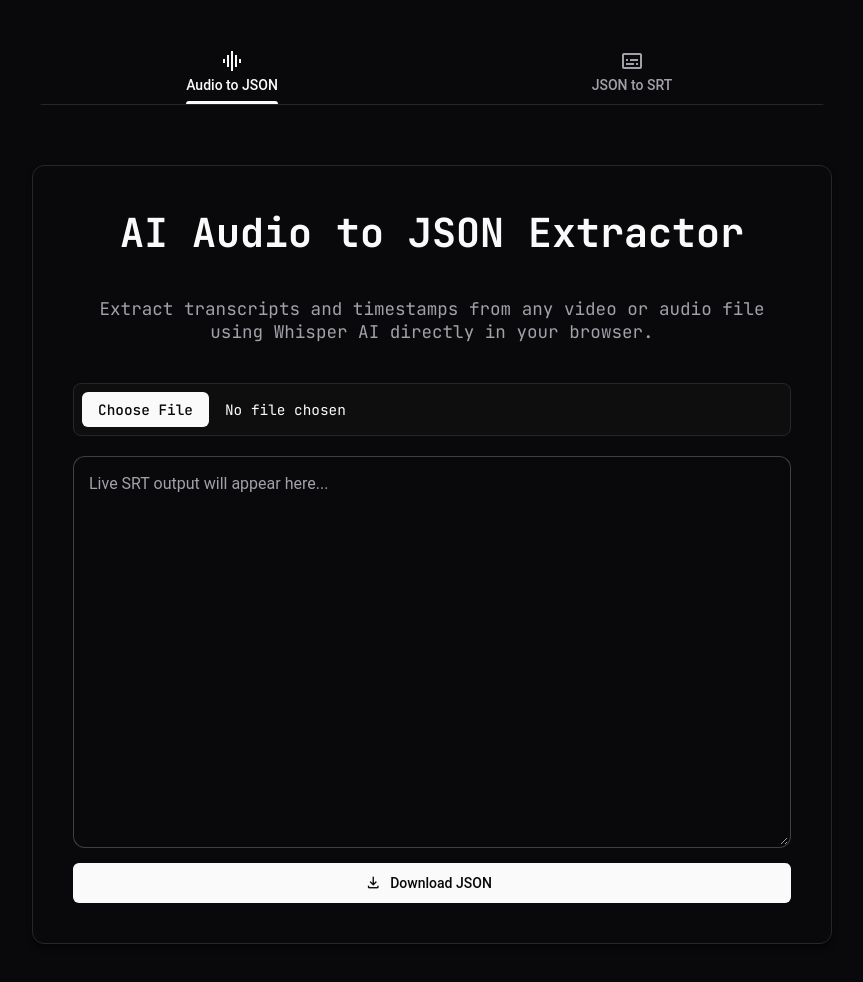
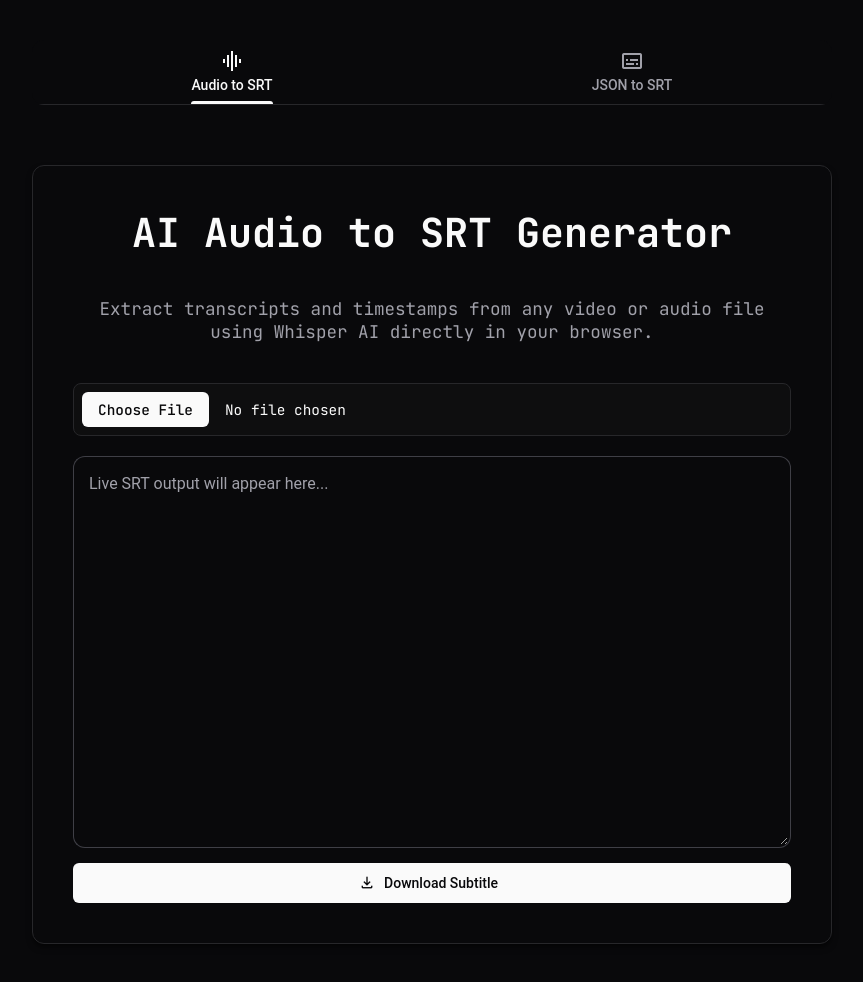
Before and after one commit to yashrajbharti/Subtitles-Maker, a plain HTML site: page index.html in a window 1280 px wide. Shown: the whole page, without its empty margins (208-1071 px from the left). Drawn offline with nearby package versions, Linux system fonts and the light colour scheme.

Commit message:
fix naming

```diff
--- a/index.html
+++ b/index.html
@@ -23,7 +23,7 @@
     <md-tabs aria-label="Tool Selection" class="main-tabs">
         <md-primary-tab id="tab-extract" aria-controls="panel-extract" active>
             <md-icon slot="icon">graphic_eq</md-icon>
-            Audio to JSON
+            Audio to SRT
         </md-primary-tab>
         <md-primary-tab id="tab-convert" aria-controls="panel-convert">
             <md-icon slot="icon">subtitles</md-icon>
@@ -31,9 +31,9 @@
         </md-primary-tab>
     </md-tabs>
 
-    <!-- TAB 1: AUDIO TO JSON EXTRACTOR -->
+    <!-- TAB 1: AUDIO TO SRT GENERATOR -->
     <div id="panel-extract" class="tab-panel container glass" role="tabpanel" aria-labelledby="tab-extract">
-        <h1>AI Audio to JSON Extractor</h1>
+        <h1>AI Audio to SRT Generator</h1>
         <p class="subtitle">Extract transcripts and timestamps from any video or audio file using Whisper AI directly in
             your browser.</p>
 
@@ -49,7 +49,7 @@
                 placeholder="Live SRT output will appear here..." rows="15"></md-outlined-text-field>
             <md-filled-button id="downloadBtn" class="full-width-btn">
                 <md-icon slot="icon">download</md-icon>
-                Download JSON
+                Download Subtitle
             </md-filled-button>
         </div>
     </div>
@@ -69,7 +69,7 @@
             rows="15"></md-outlined-text-field>
         <md-filled-button id="downloadSrtBtn" class="full-width-btn">
             <md-icon slot="icon">download</md-icon>
-            Download SRT
+            Download Subtitle
         </md-filled-button>
     </div>
 
```
